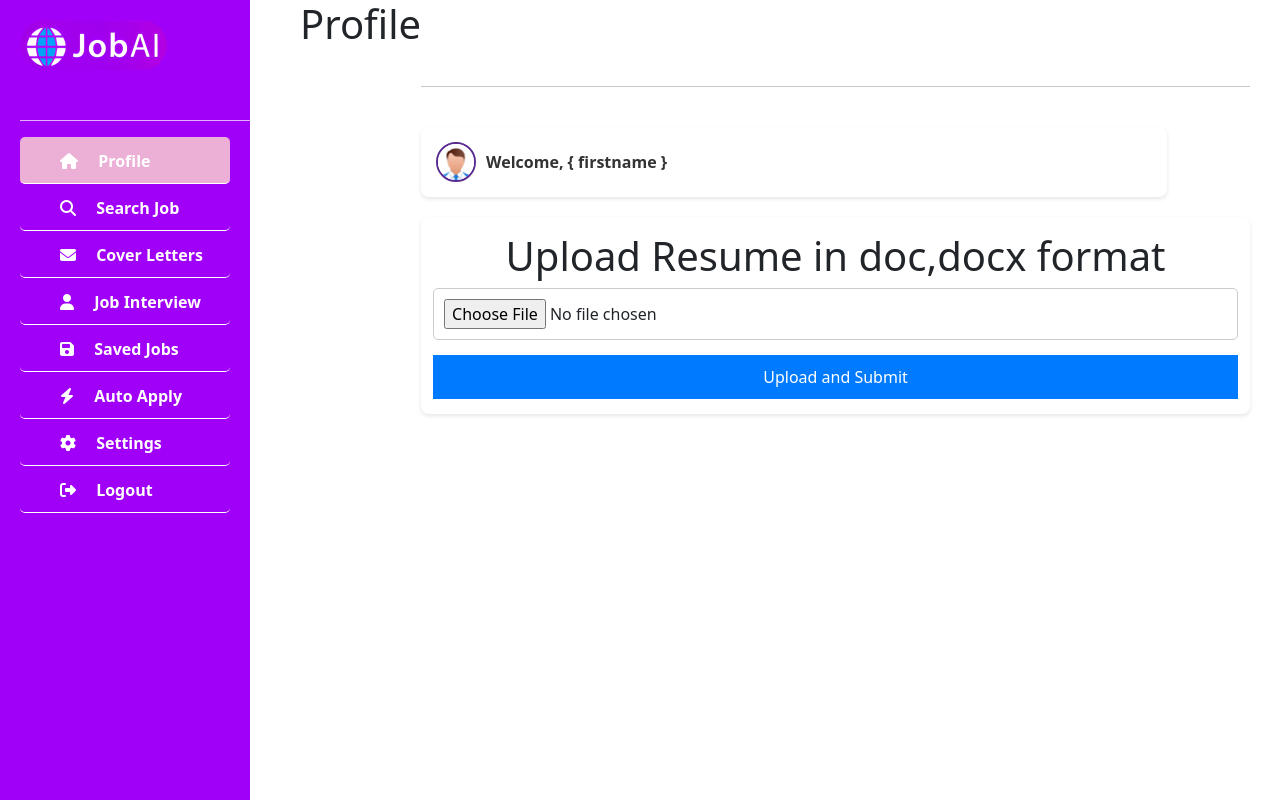
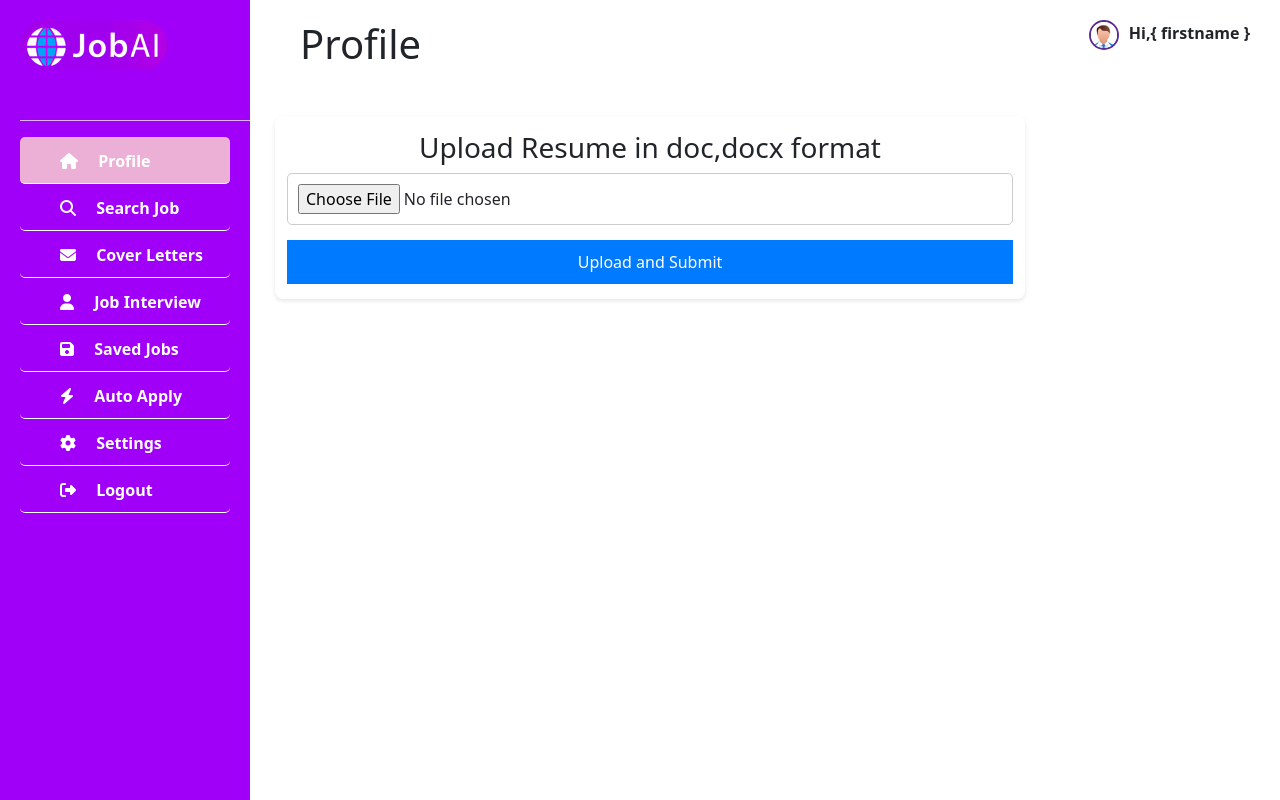
Before and after one commit to PrudhwiRaj1/JobAi, a Django app: page /upload/ in a window 1280 px wide. Run offline with Django 5.2, Linux system fonts and the light colour scheme; parts of the project's set-up code (start-up, migrations or seed data) failed here and were passed over; some libraries are stand-ins or nearby versions.

Commit message:
27th Commit

```diff
--- a/JobAi/JobAi/static/assets/css/home.css
+++ b/JobAi/JobAi/static/assets/css/home.css
@@ -26,11 +26,13 @@ body {
     padding: 10px;
     cursor: pointer;
 }
+
 .main-content {
     flex: 1;
     padding-top: 10px;
-    margin-top: 60px;
+    margin-top: 10px;
     margin-right: 30px;
+
 }
 
 
@@ -39,6 +41,8 @@ header {
     justify-content: space-between;
     background: white;
     padding: 15px;
+    margin-left: 25px;
+    margin-top: 25px;
     width: 90%;
     border-radius: 8px;
     box-shadow: 0 2px 4px rgba(0, 0, 0, 0.1);
@@ -111,29 +115,6 @@ header {
     box-shadow: 0 2px 4px rgba(0, 0, 0, 0.1);
 }
 
-.user-info {
-    display: flex;
-    max-width: max-content;
-    align-items: center;
-}
-
-.profile-pic {
-    width: 40px;
-    height: 40px;
-    border-radius: 50%;
-    margin-right: 10px;
-    object-fit: cover;
-    border: 2px solid #5a2c91;
-    float: right;
-}
-
-.user-info span {
-    font-size: 16px;
-    font-weight: bold;
-    color: #333;
-    float: right;
-}
-
 .nav-link {
     text-decoration: none;
     color: white;
@@ -141,13 +122,11 @@ header {
     text-align: justify;
     margin-left: 30px;
 }
-.navbar1{
-    height: 100px;
-}
+
 #profile {
     margin-left: 50px;
     font-size: 40px;
-    margin-bottom: 30px;
+
 }
 
 .container {
@@ -160,8 +139,59 @@ header {
     border-radius: 8px;
     box-shadow: 0 2px 4px rgba(0, 0, 0, 0.1);
 }
-.active
-{
+
+.active {
     background-color: rgb(236, 175, 213);
     color: white;
 }
+
+form {
+    display: flex;
+    flex-direction: column;
+    gap: 15px;
+}
+
+input[type="file"] {
+    padding: 10px;
+    border: 1px solid #ccc;
+    border-radius: 5px;
+}
+
+button {
+    padding: 10px;
+    background-color: #007bff;
+    color: white;
+    border: none;
+    border-radius: 5px;
+    cursor: pointer;
+}
+
+button:hover {
+    background-color: #0056b3;
+}
+
+.content {
+    margin-top: 20px;
+    padding: 10px;
+    background-color: #f9f9f9;
+    border: 1px solid #ddd;
+    border-radius: 5px;
+}
+
+.profile1 {
+    display: flex;
+    margin-top: 20px;
+    margin-left: 25px;
+    height: 20px;
+    margin-bottom: 10px;
+}
+
+.profile-pic1 {
+    width: 30px;
+    height: 30px;
+    border-radius: 50%;
+    margin-right: 10px;
+    object-fit: cover;
+    border: 2px solid #5a2c91;
+
+}
--- a/JobAi/JobAi/static/assets/css/style1.css
+++ b/JobAi/JobAi/static/assets/css/style1.css
@@ -9,7 +9,6 @@ body {
 h1 {
     font-size: 24px;
     text-align: center;
-    margin-bottom: 20px;
 }
 
 form {
--- a/JobAi/JobAi_App/templates/home.html
+++ b/JobAi/JobAi_App/templates/home.html
@@ -8,7 +8,6 @@
     <meta name="viewport" content="width=device-width, initial-scale=1.0">
     <title>JobAi | Dashboard</title>
     <link rel="icon" href="{% static 'images/JobAi-logo1.png' %}">
-    <link rel="stylesheet" href="{% static 'assets/css/style1.css' %}">
     <link rel="stylesheet" href="{% static 'assets/css/home.css' %}">
     <link rel="stylesheet" href="https://cdnjs.cloudflare.com/ajax/libs/font-awesome/6.4.2/css/all.min.css">
     <script src="{% static 'assets/js/home.js'%}"></script>
@@ -16,8 +15,6 @@
 </head>
 
 <body>
-
-
     <div class="sidebar">
    <a href="{%url 'index' %}"><img src="{%static 'images/JobAi2.png'%}" alt="JobAi" height="50px" style="border-radius: 25px;"></a>
         <hr class="divider">
@@ -50,23 +47,13 @@
         </ul>
     </div>
 
-    <h1 class="home-title" id="profile">Profile</h1><br>
-    <br>
     <div class="main-content">
-         <hr><br>
-        <header>
 
-            <nav>
-            <div class="user-info">
-                <img src="{%static 'images/profile.jpeg'%}" alt="Profile Picture" class="profile-pic">
-                <span class="profile">Welcome, { firstname }</span>
-            </div>
-        </nav>
-        </header>
+    <h2 id="profile">Profile</h2><span style="float: right;" class="fw-bold"><img src="{%static 'images/profile.jpeg'%}" alt="" class="profile-pic1">Hi,{ firstname }</span><br>
+        <br>
 
-
-        <div class="container">
-            <h1>Upload Resume in doc,docx format</h1>
+        <div class="container w-75 mt-5" style="margin-right: 250px;margin-left: 25px;">
+            <h3 class="text-center">Upload Resume in doc,docx format</h3>
             <form method="POST" enctype="multipart/form-data" action="{% url 'read_word_document' %}">
                 {% csrf_token %}
                 <input type="file" name="word_file" accept=".doc,.docx" required>
@@ -80,6 +67,7 @@
             </div>
             {% endif %}
         </div>
+
     </body>
 
     </html>
```
Also changed, not shown: JobAi/JobAi/static/assets/css/search-job.css (+8 -5 lines), JobAi/JobAi_App/templates/search-job.html (+5 -5 lines).
